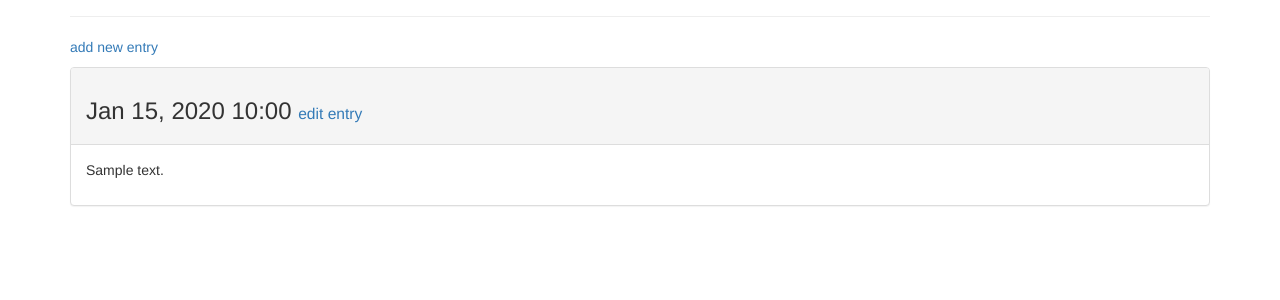
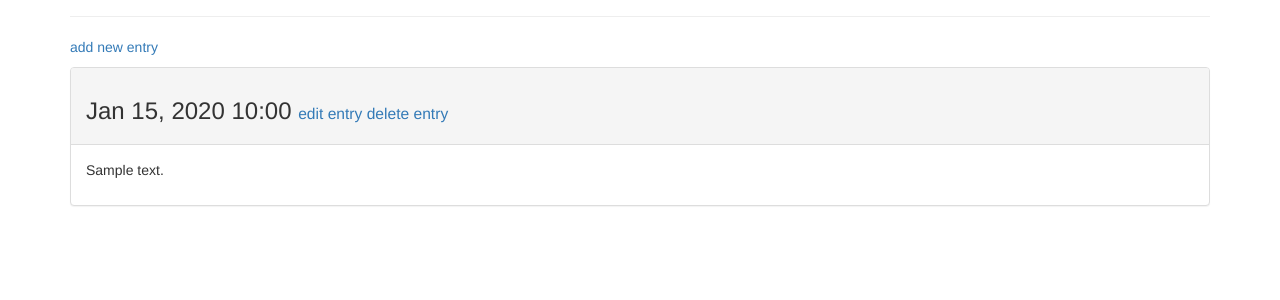
Before and after one commit to wjlhhh/learning_log, a Django app: page /topics/1/ in a window 1280 px wide. Shown: the part 147-447 px from the top of the page. Run offline with Django 3.2, Linux system fonts and the light colour scheme; a user stored in the database is signed in; tables that the repository leaves empty hold one stand-in row (values such as "Sample post"); some libraries are stand-ins or nearby versions.

Commit message:
jia le  delete you bug

```diff
--- a/learning_logs/urls.py
+++ b/learning_logs/urls.py
@@ -11,4 +11,5 @@ urlpatterns = [
     path('new_topic/', views.new_topic, name='new_topic'),
     re_path('new_entry/(?P<topic_id>\d+)/', views.new_entry, name='new_entry'),
     re_path('edit_entry/(?P<entry_id>\d+)/', views.edit_entry, name='edit_entry'),
+    re_path('delete_entry/(?P<entry_id>\d+)/', views.delete_entry, name='delete_entry'),
 ]
--- a/learning_logs/views.py
+++ b/learning_logs/views.py
@@ -110,6 +110,27 @@ def edit_entry(request, entry_id):
     context = {'entry': entry, 'topic': topic, 'form': form}
     return render(request, 'learning_logs/edit_entry.html', context)
 
+@login_required
+def delete_entry(request, entry_id):
+    """编辑既有条目"""
+    entry = Entry.objects.get(id=entry_id)
+    topic = entry.topic
+    if topic.owner != request.user:
+        raise Http404
+
+    #POST提交的数据，对数据进行处理
+    form = EntryForm(instance=entry, )
+    entry = entry.delete()
+    if form.is_valid():
+
+        form.save()
+#        return HttpResponseRedirect(reverse('learning_logs:topic',
+#                                        args=[topic.id]))
+        return HttpResponseRedirect(reverse('learning_logs:topics'))
+
+    context = {'entry': entry, 'topic': topic, 'form': form}
+    return render(request, 'learning_logs/topics.html', context)
+
 def check_topic_owner(request):
     if topic.owner != request.user:
         raise Http404
--- a/templates/learning_logs/topic.html
+++ b/templates/learning_logs/topic.html
@@ -19,6 +19,8 @@
                     <small>
                     <a href="{% url 'learning_logs:edit_entry' entry.id %}">
                         edit entry</a>
+                    <a href="{% url 'learning_logs:delete_entry' entry.id %}">
+                        delete entry</a>
                     </small>
                 </h3>
             </div>
```
